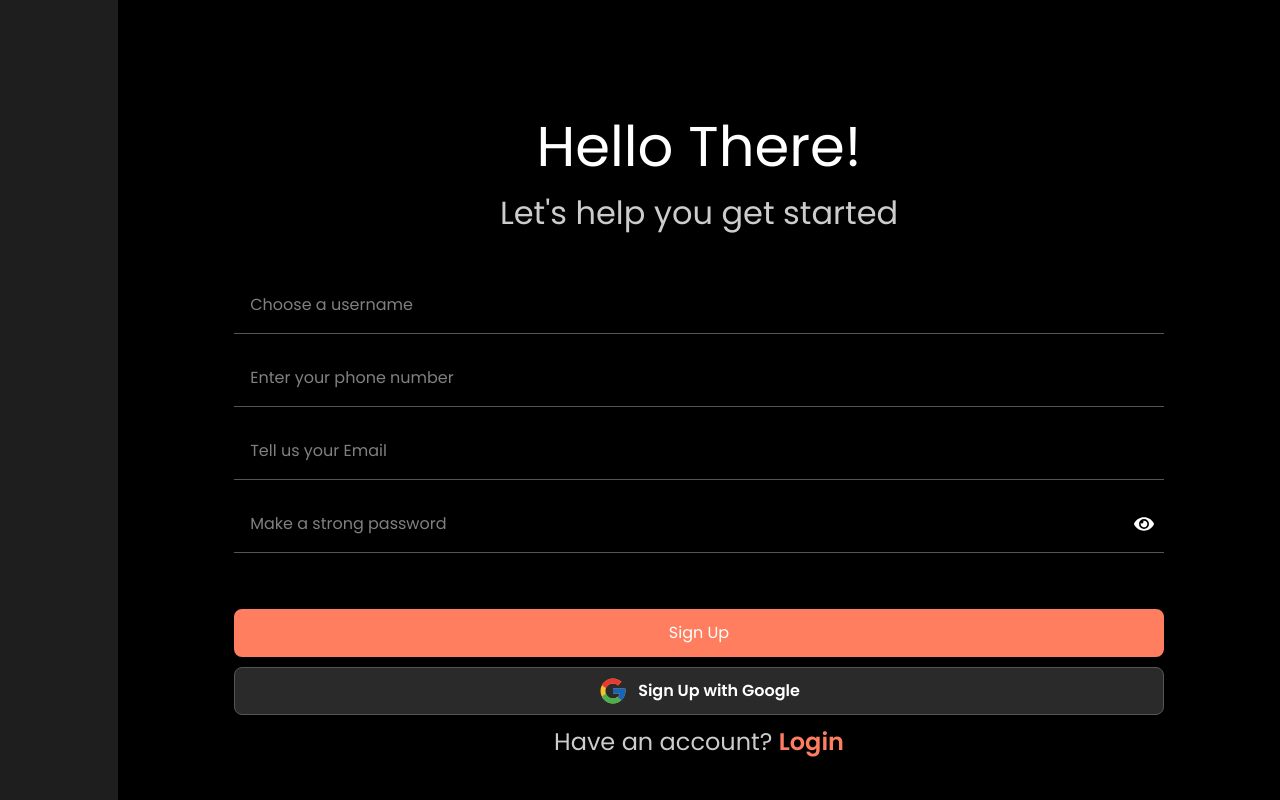
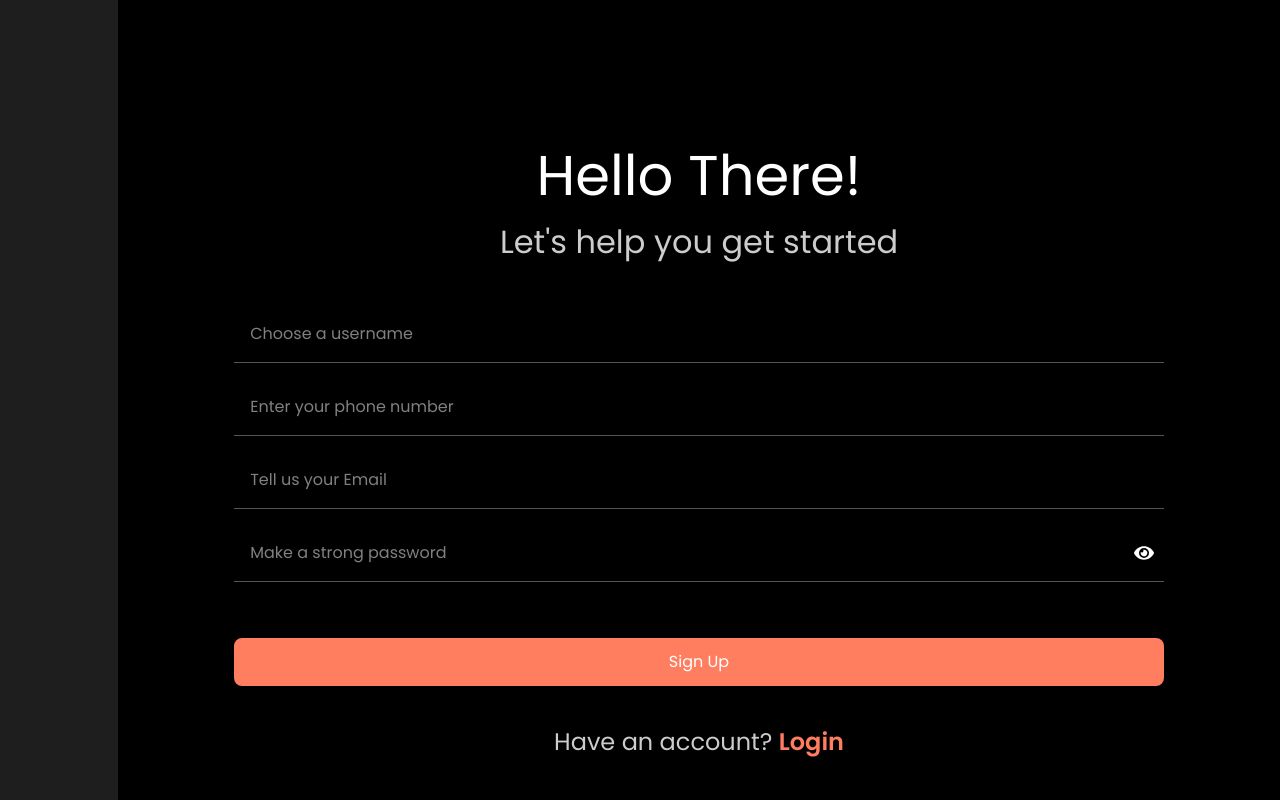
Before and after one commit to Akshat1828/Lost-And-Found-APP-Project, a React (Vite) app in the folder my-app/: page /Signup in a window 1280 px wide. Built offline with nearby package versions, Linux system fonts and the light colour scheme.

Commit message:
Removed google buttons on login and sign in

```diff
--- a/my-app/src/components/logpg.jsx
+++ b/my-app/src/components/logpg.jsx
@@ -80,10 +80,7 @@ const Login = () => {
 
               <div className="login-center-buttons">
                 <button type="submit">Log In</button>
-                <button type="button">
-                  <img src={GoogleSvg} alt="" />
-                  Log In with Google
-                </button>
+
               </div>
             </form>
             {message && <p>{message}</p>}
--- a/my-app/src/components/signpg.jsx
+++ b/my-app/src/components/signpg.jsx
@@ -105,10 +105,7 @@ const Signup = () => {
 
               <div className="login-center-buttons">
                 <button type="submit">Sign Up</button>
-                <button type="button">
-                  <img src={GoogleSvg} alt="" />
-                  Sign Up with Google
-                </button>
+
               </div>
             </form>
 
```
